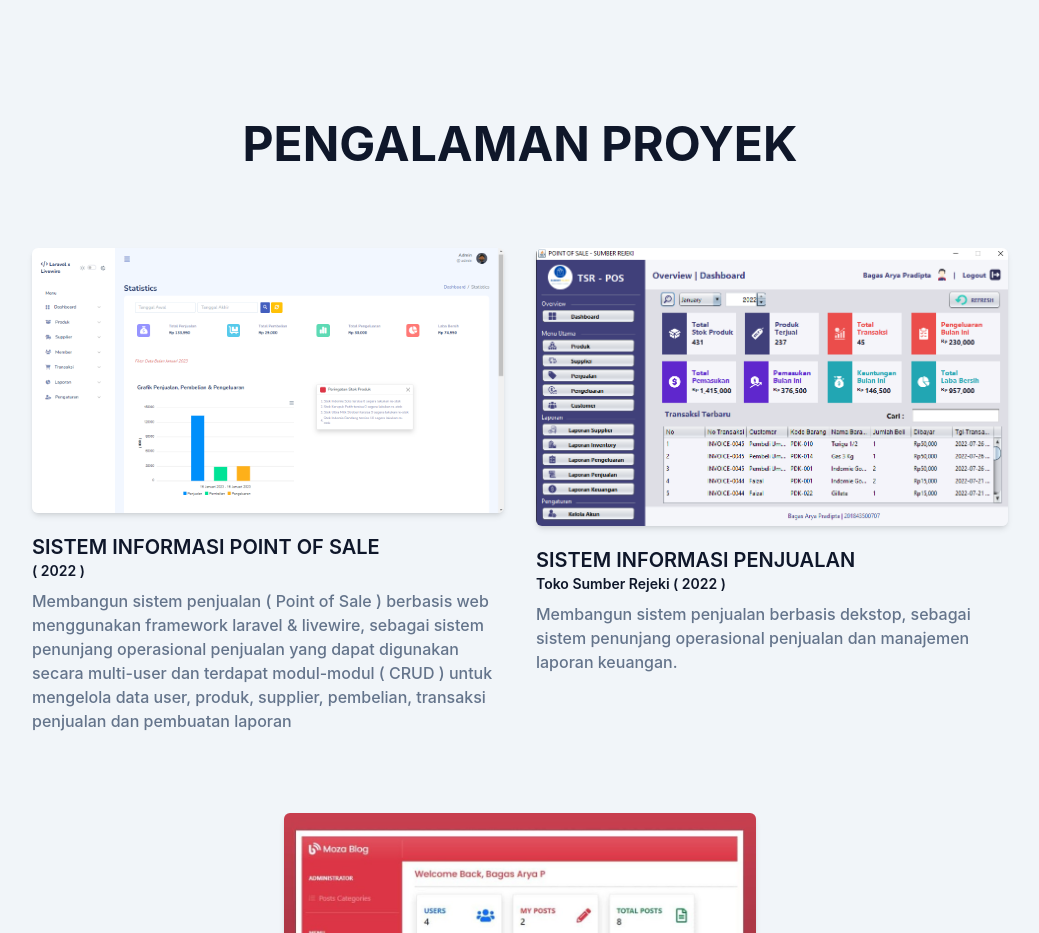
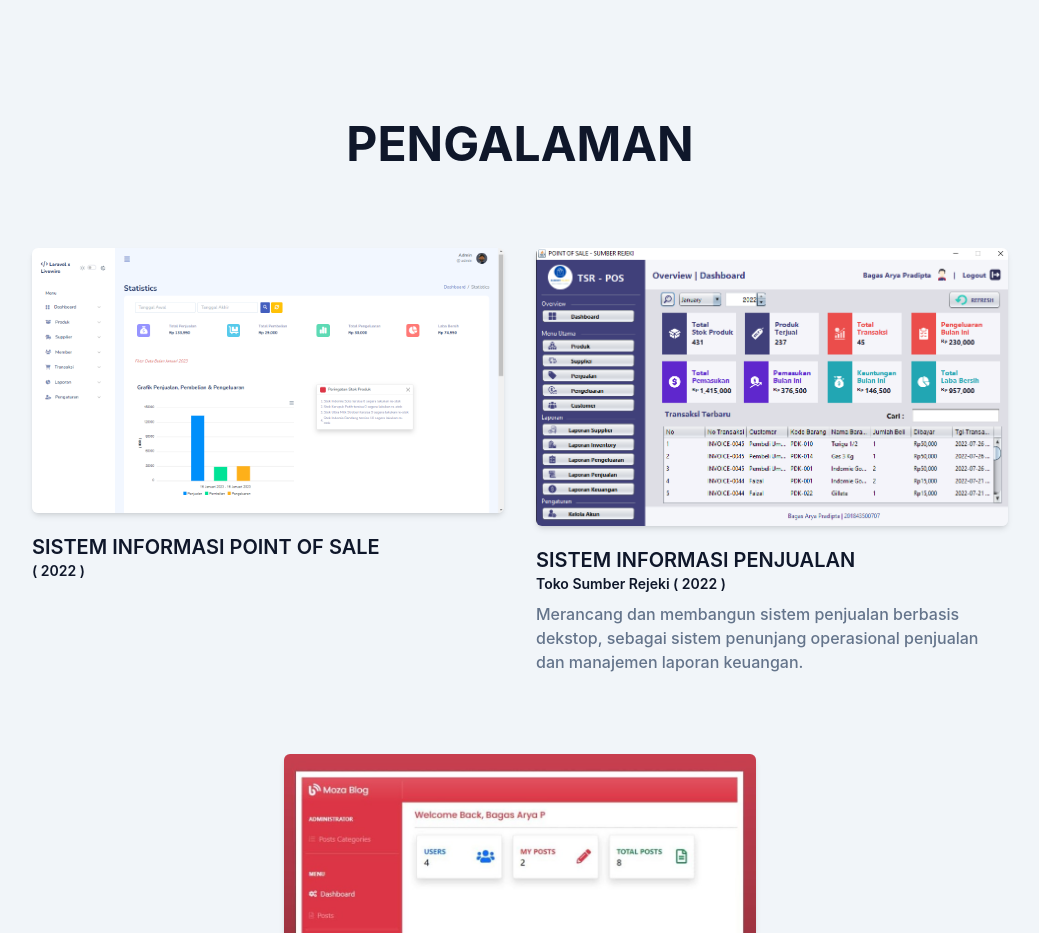
Before and after one commit to bagasarya15/portfolio, a website: page index.html in a window 1280 px wide. Shown: the part 1300-2233 px from the top of the page, without its empty margins (120-1159 px from the left). Drawn offline with Linux system fonts and the light colour scheme.

Commit message:
Update index.html

```diff
--- a/index.html
+++ b/index.html
@@ -58,7 +58,7 @@
             <p class="mb-10 font-medium leading-relaxed text-secondary">Saya seorang fresh graduate Teknik Informatika yang memiliki minat belajar yang tinggi pada bidang Web Development khususnya pada ruang lingkup Back End. Memiliki pengalaman dalam pengembangan beberapa project aplikasi berbasis Web dan Desktop.
 </p>
 
-            <a href="/Resume_BagasAryaPradipta.pdf" class="text-base font-semibold text-white bg-primary py-3 px-8 rounded-full hover:shadow-lg hover:opacity-80 transition duration-300 ease-out">Unduh Resume Saya</a>
+            <a href="public/Resume_BagasAryaPradipta.pdf" class="text-base font-semibold text-white bg-primary py-3 px-8 rounded-full hover:shadow-lg hover:opacity-80 transition duration-300 ease-out">Unduh Resume Saya</a>
           </div>
 
           <div class="w-full self-end px-4 lg:w-1/2">
@@ -122,7 +122,7 @@
       <div class="container">
         <div class="w-full px-4">
           <div class="max-w-xl mx-auto text-center mb-16">
-            <h2 class="font-bold text-dark text-3xl mb-4 sm:text-4xl lg:text-5xl">PENGALAMAN PROYEK</h2>
+            <h2 class="font-bold text-dark text-3xl mb-4 sm:text-4xl lg:text-5xl">PENGALAMAN</h2>
             <!-- <p class="font-medium text-md text-secondary">Lorem ipsum dolor sit amet consectetur adipisicing elit. Doloremque, quod!</p> -->
           </div>
         </div>
@@ -134,7 +134,7 @@
             </div>
             <h3 class="font-semibold text-xl text-dark mt-5">SISTEM INFORMASI POINT OF SALE</h3>
             <h5 class="font-semibold text-sm text-dark mb-2">( 2022 ) </h4>
-            <p class="font-medium text-base text-secondary">Membangun sistem penjualan ( Point of Sale ) berbasis web menggunakan framework laravel & livewire, sebagai sistem penunjang operasional penjualan yang dapat digunakan secara multi-user dan terdapat modul-modul ( CRUD ) untuk mengelola data user, produk, supplier, pembelian, transaksi penjualan dan pembuatan laporan</p>
+            <p class="font-medium text-base text-secondary"Merancang dan membangun sistem penjualan ( Point of Sale ) berbasis web menggunakan framework laravel & livewire, sebagai sistem penunjang operasional penjualan yang dapat digunakan secara multi-user dan terdapat modul-modul ( CRUD ) untuk mengelola data user, produk, supplier, pembelian, transaksi penjualan dan pembuatan laporan</p>
           </div>
 
 
@@ -146,7 +146,7 @@
             <h3 class="font-semibold text-xl text-dark mt-5">SISTEM INFORMASI PENJUALAN </h3>
             <h5 class="font-semibold text-sm text-dark mb-2">Toko Sumber Rejeki ( 2022 ) </h4>
 
-            <p class="font-medium text-base text-secondary">Membangun sistem penjualan berbasis dekstop, sebagai sistem penunjang operasional penjualan dan manajemen laporan keuangan.</p>
+            <p class="font-medium text-base text-secondary">Merancang dan membangun sistem penjualan berbasis dekstop, sebagai sistem penunjang operasional penjualan dan manajemen laporan keuangan.</p>
           </div>
 
           <div class="mb-12 p-4 md:w-1/2">
```
